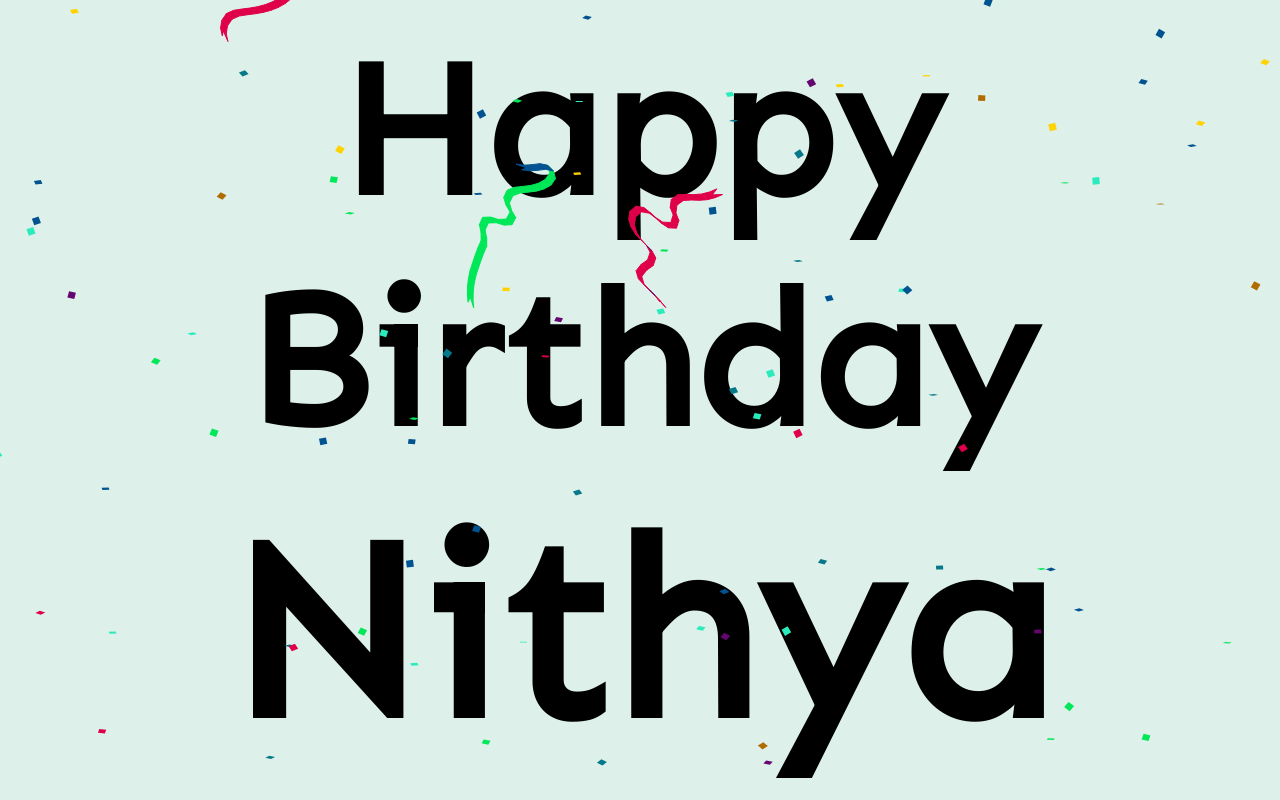
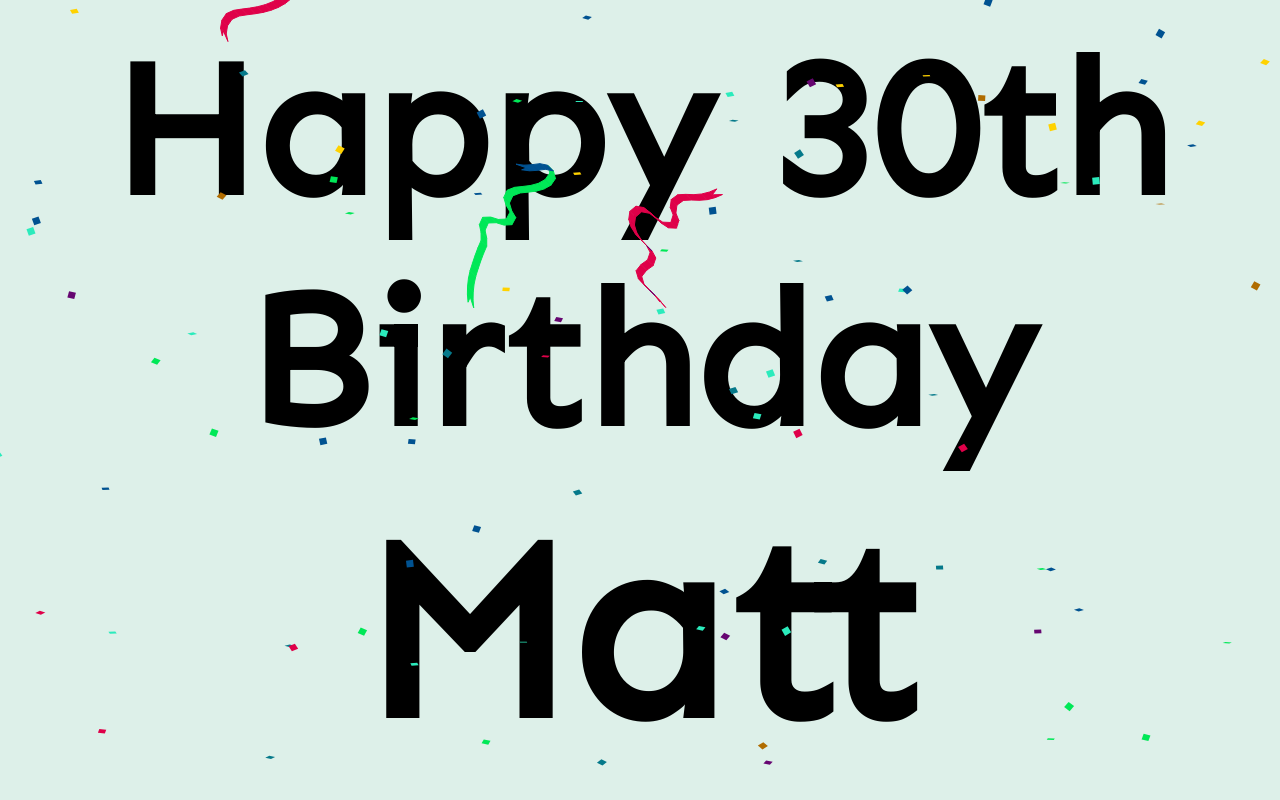
Before and after one commit to holly-searchengineunity/birthday, a plain HTML site: page index.html in a window 1280 px wide. Drawn offline with Linux system fonts and the light colour scheme.

Commit message:
new birthday

```diff
--- a/index.html
+++ b/index.html
@@ -10,8 +10,8 @@
         <script src="app.js"></script>
     </head>
     <body>
-        <h2>Happy <br> Birthday</h2>
-        <h1>Nithya</h1>
+        <h2>Happy 30th <br> Birthday</h2>
+        <h1>Matt</h1>
         <canvas id="confetti"></canvas>
      </body>
 </html>
```
